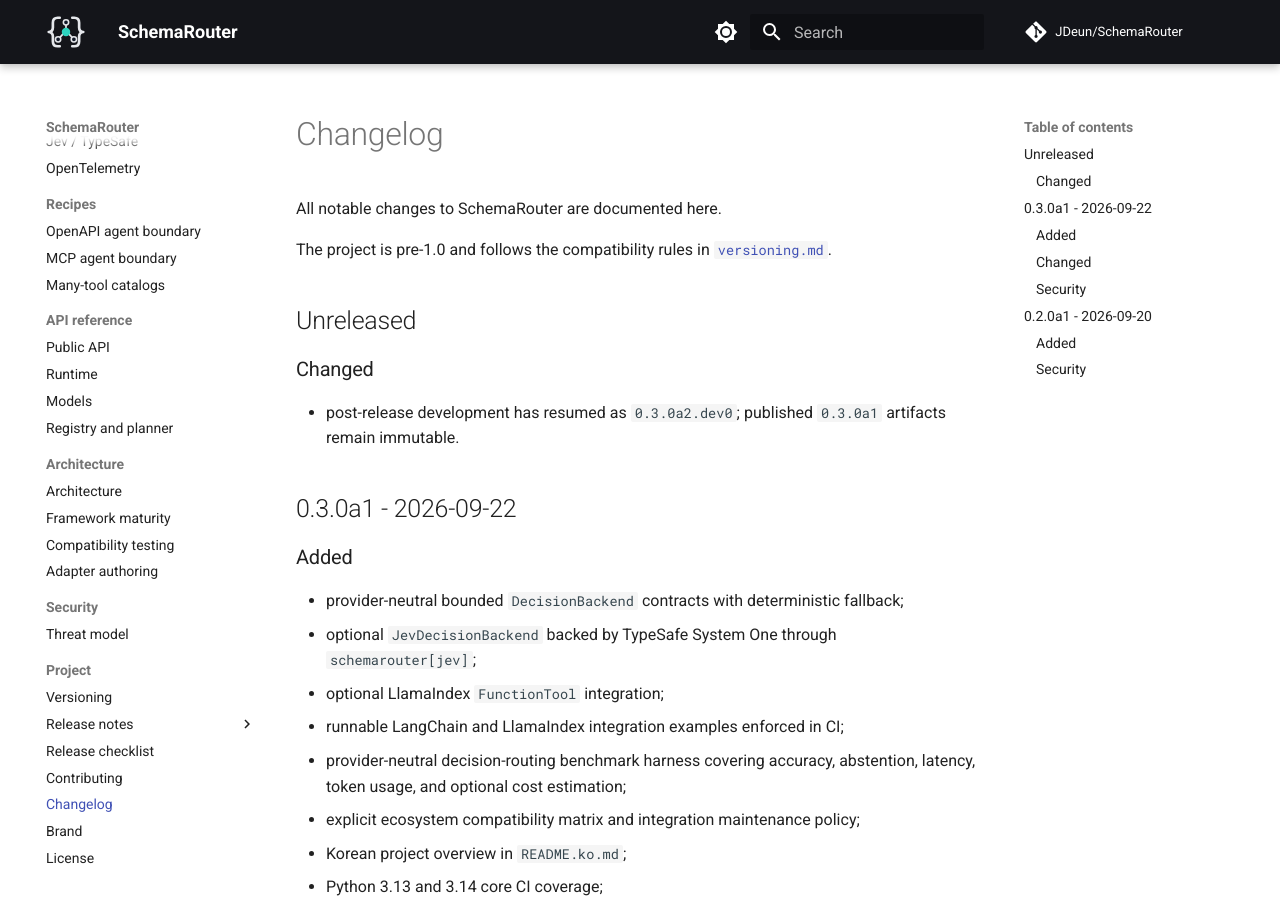
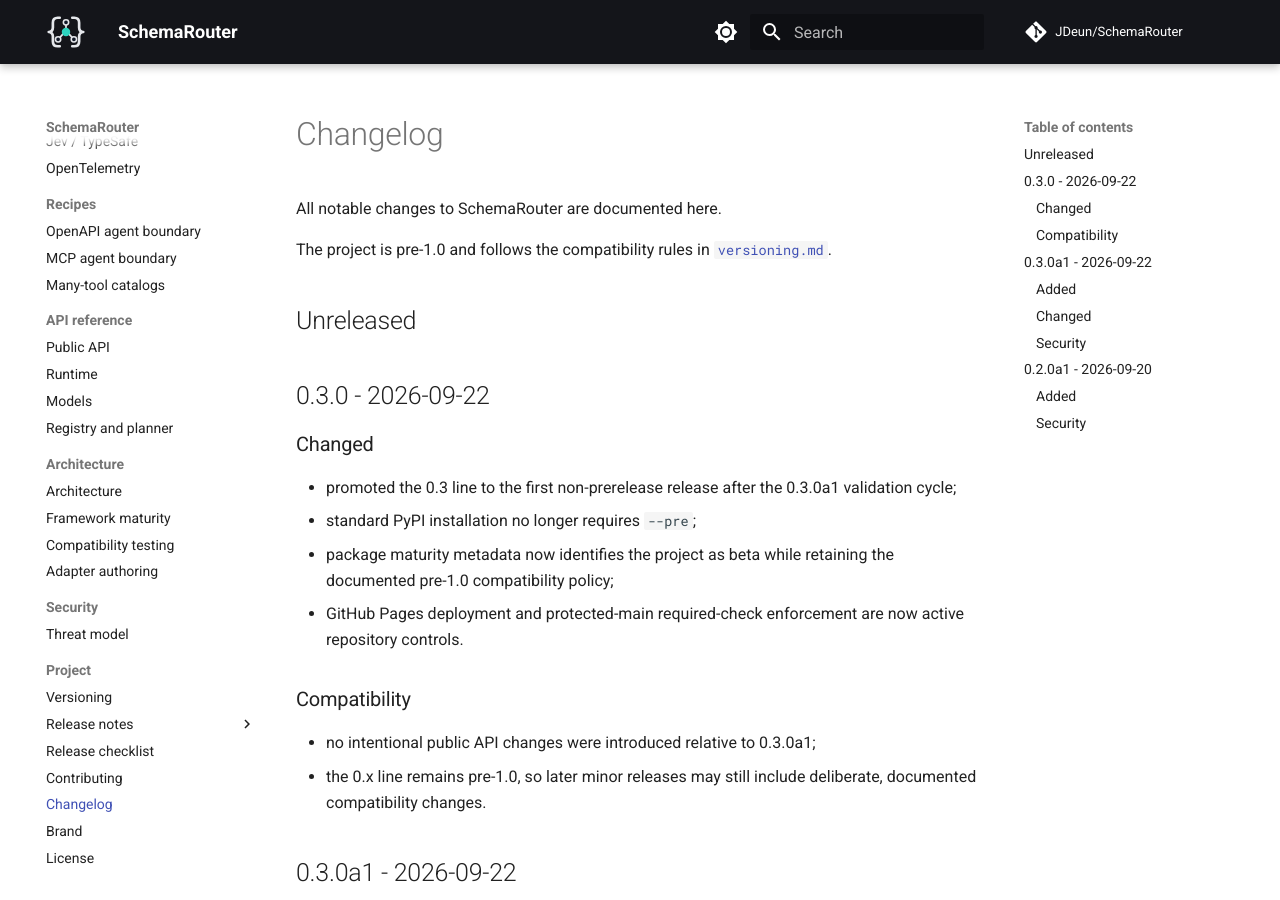
Before and after one commit to JDeun/SchemaRouter, an MkDocs documentation site: the page built from docs/changelog.md, in a window 1280 px wide and 900 px high. Built offline with MkDocs 1.6.1 and Material for MkDocs 9.7.7, drawn with Linux system fonts in a browser that asks for light colours; comment, search, counter and statistics services are not loaded.

Commit message:
docs: add 0.3.0 changelog

```diff
--- a/docs/changelog.md
+++ b/docs/changelog.md
@@ -7,10 +7,22 @@
 
 ## Unreleased
 
+## 0.3.0 - 2026-09-22
+
 ### Changed
 
-- post-release development has resumed as `0.3.0a2.dev0`; published `0.3.0a1` artifacts remain
-  immutable.
+- promoted the 0.3 line to the first non-prerelease release after the 0.3.0a1 validation cycle;
+- standard PyPI installation no longer requires `--pre`;
+- package maturity metadata now identifies the project as beta while retaining the documented
+  pre-1.0 compatibility policy;
+- GitHub Pages deployment and protected-main required-check enforcement are now active repository
+  controls.
+
+### Compatibility
+
+- no intentional public API changes were introduced relative to 0.3.0a1;
+- the 0.x line remains pre-1.0, so later minor releases may still include deliberate, documented
+  compatibility changes.
 
 ## 0.3.0a1 - 2026-09-22
 
```
